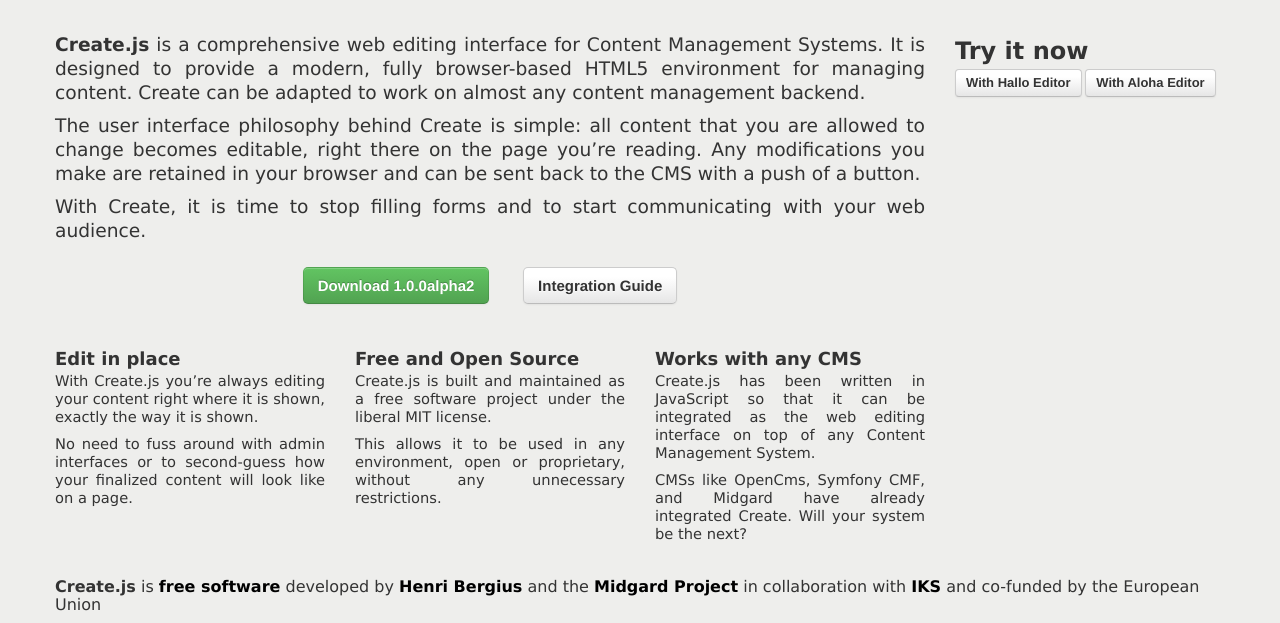
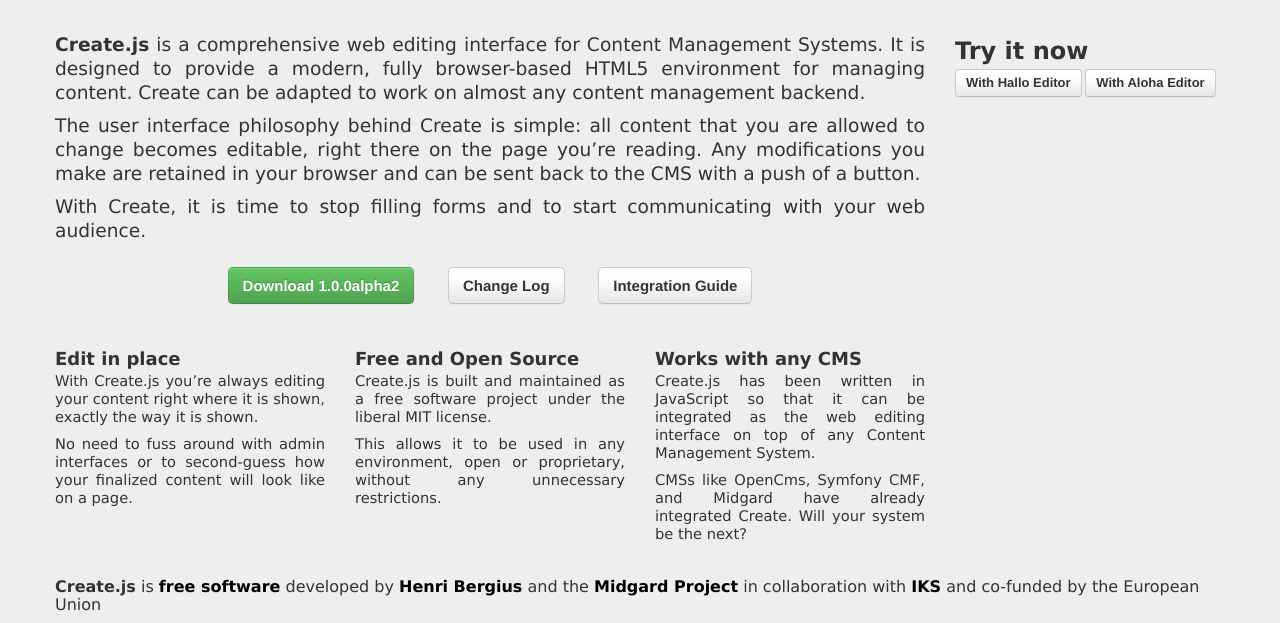
Before and after one commit to bergie/create, a Jekyll site: the page built from index.md, in a window 1280 px wide, cut to the strip 280-903 px from the top of the page. Built offline with Jekyll 4.4.1, drawn with Linux system fonts in a browser that asks for light colours; some web fonts are replaced.

Commit message:
Link to the ChangeLog

```diff
--- a/_layouts/front.html
+++ b/_layouts/front.html
@@ -13,6 +13,7 @@
 
       <div class="download">
         <a href="/js/create.js" class="btn btn-success btn-large">Download 1.0.0alpha2</a>
+        <a href="https://github.com/bergie/create/blob/master/CHANGES.md" class="btn btn-large">Change Log</a>
         <a href="/guide/" class="btn btn-large">Integration Guide</a>
       </div>
     </div>
```
